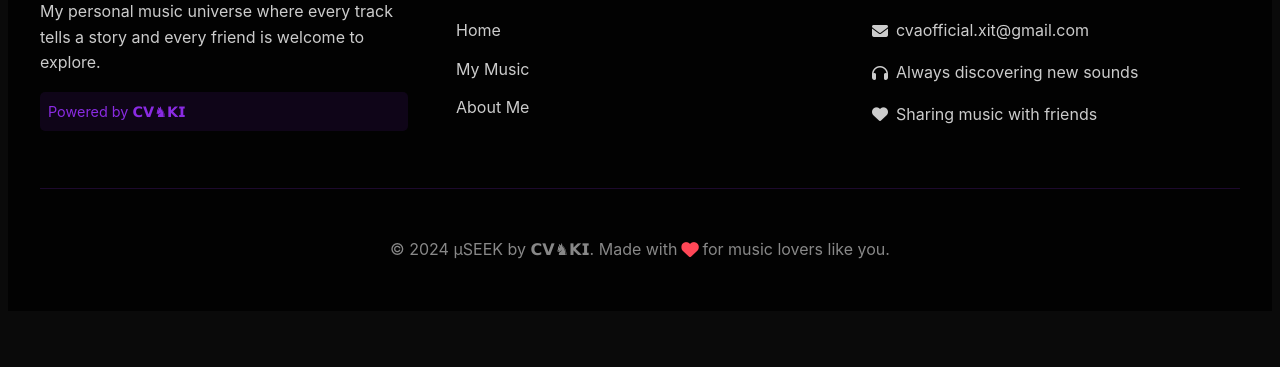
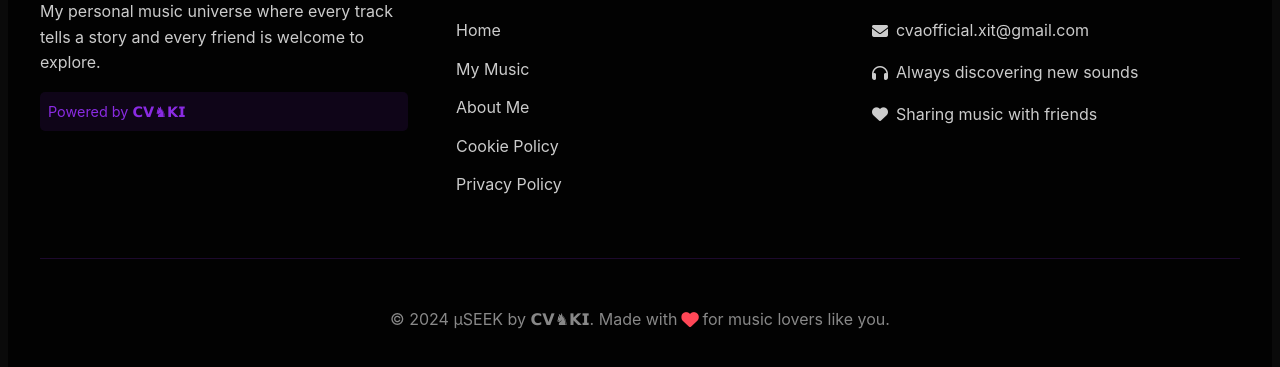
Before and after one commit to CVAKI/mue-SEEK, a plain HTML site: page index.html in a window 1280 px wide. Shown: the part 3720-4087 px from the top of the page. Before the commit the page ends 4039 px from the top, so only its background shows below. Drawn offline with nearby package versions, Linux system fonts and the light colour scheme.

Commit message:
Update index.html

```diff
--- a/index.html
+++ b/index.html
@@ -303,6 +303,8 @@
                 <a href="#home">Home</a>
                 <a href="public/μSEEK.html">My Music</a>
                 <a href="#about">About Me</a>
+                <a href="public/cookies-policy.html">Cookie Policy</a>
+                <a href="public/privacy-policy.html">Privacy Policy</a>
             </div>
 
 
```
